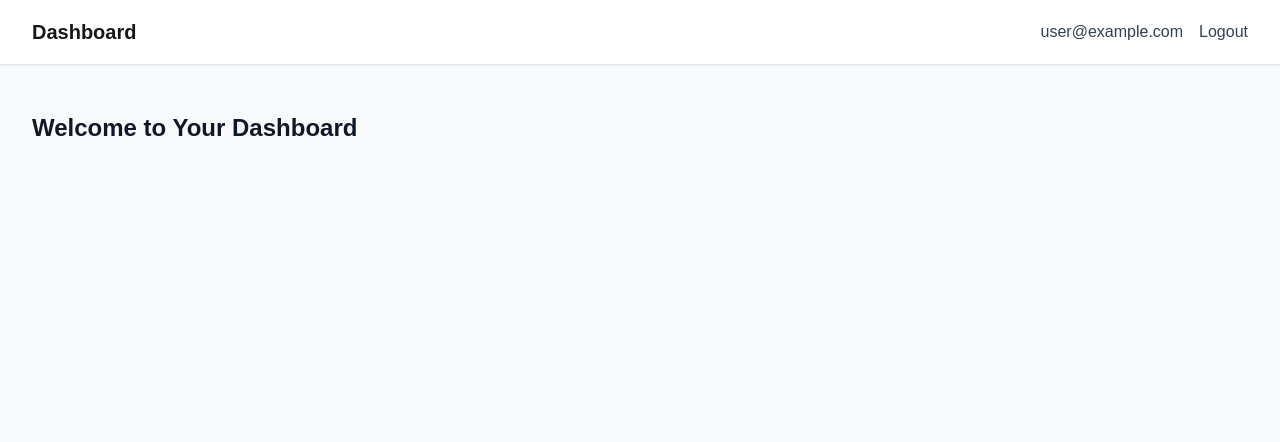
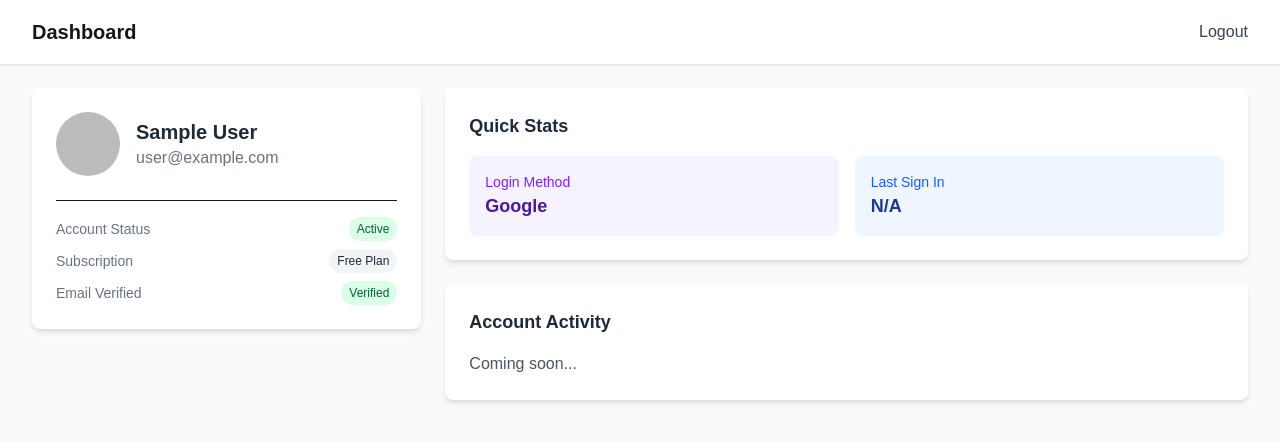
Before and after one commit to JomariHinayon/paddle-project, a Next.js app: page /dashboard in a window 1280 px wide. Shown: the top 442 px of the page. Built offline with nearby package versions, Linux system fonts and the light colour scheme; no server answers; sample sign-in values are in the browser's storage.

Commit message:
logout and dashboard output

```diff
--- /dev/null
+++ b/next.config.js
@@ -0,0 +1,11 @@
+/** @type {import('next').NextConfig} */
+const nextConfig = {
+  images: {
+    domains: [
+      'lh3.googleusercontent.com',  // Google user profile photos
+      'googleusercontent.com',      // Alternative Google photo domain
+    ],
+  },
+}
+
+module.exports = nextConfig
--- a/src/app/dashboard/page.tsx
+++ b/src/app/dashboard/page.tsx
@@ -3,8 +3,9 @@
 import { useEffect, useState } from 'react';
 import { useRouter } from 'next/navigation';
 import { auth } from '@/lib/firebase';
-import { onAuthStateChanged, signOut } from 'firebase/auth';
-import { clearSession } from '@/lib/session';
+import { onAuthStateChanged } from 'firebase/auth';
+import LogoutButton from '@/components/LogoutButton';
+import UserProfileCard from '@/components/UserProfileCard';
 
 export default function Dashboard() {
   const router = useRouter();
@@ -22,16 +23,6 @@ export default function Dashboard() {
     return () => unsubscribe();
   }, [router]);
 
-  const handleLogout = async () => {
-    try {
-      await signOut(auth);
-      clearSession();
-      router.replace('/login');
-    } catch (error) {
-      console.error('Error signing out:', error);
-    }
-  };
-
   return (
     <div className="min-h-screen bg-gray-50">
       <nav className="bg-white shadow-sm">
@@ -39,22 +30,46 @@ export default function Dashboard() {
           <div className="flex justify-between items-center h-16">
             <span className="text-xl font-semibold">Dashboard</span>
             <div className="flex items-center space-x-4">
-              <span className="text-gray-700">{user?.email}</span>
-              <button
-                onClick={handleLogout}
-                className="text-gray-700 hover:text-gray-900"
-              >
-                Logout
-              </button>
+              <LogoutButton className="text-gray-700 hover:text-gray-900" />
             </div>
           </div>
         </div>
       </nav>
 
-      <main className="max-w-7xl mx-auto py-6 sm:px-6 lg:px-8">
-        <div className="px-4 py-6 sm:px-0">
-          <h1 className="text-2xl font-bold text-gray-900">Welcome to Your Dashboard</h1>
-          {/* Add your dashboard content here */}
+      <main className="max-w-7xl mx-auto py-6 px-4 sm:px-6 lg:px-8">
+        <div className="grid grid-cols-1 md:grid-cols-3 gap-6">
+          <div className="md:col-span-1">
+            <UserProfileCard user={user} />
+          </div>
+
+          <div className="md:col-span-2 space-y-6">
+            <div className="bg-white rounded-lg shadow-md p-6">
+              <h2 className="text-lg font-semibold text-gray-800 mb-4">Quick Stats</h2>
+              <div className="grid grid-cols-2 gap-4">
+                <div className="p-4 bg-violet-50 rounded-lg">
+                  <p className="text-sm text-violet-600">Login Method</p>
+                  <p className="text-lg font-semibold text-violet-900">
+                    {user?.providerData[0]?.providerId === 'password'
+                      ? 'Email/Password'
+                      : 'Google'}
+                  </p>
+                </div>
+                <div className="p-4 bg-blue-50 rounded-lg">
+                  <p className="text-sm text-blue-600">Last Sign In</p>
+                  <p className="text-lg font-semibold text-blue-900">
+                    {user?.metadata.lastSignInTime
+                      ? new Date(user.metadata.lastSignInTime).toLocaleDateString()
+                      : 'N/A'}
+                  </p>
+                </div>
+              </div>
+            </div>
+
+            <div className="bg-white rounded-lg shadow-md p-6">
+              <h2 className="text-lg font-semibold text-gray-800 mb-4">Account Activity</h2>
+              <p className="text-gray-600">Coming soon...</p>
+            </div>
+          </div>
         </div>
       </main>
     </div>
--- /dev/null
+++ b/src/components/LogoutButton.tsx
@@ -0,0 +1,43 @@
+'use client';
+
+import { signOut } from 'firebase/auth';
+import { auth } from '@/lib/firebase';
+import { clearSession } from '@/lib/session';
+import { useRouter } from 'next/navigation';
+import { useState } from 'react';
+
+interface LogoutButtonProps {
+  className?: string;
+}
+
+export default function LogoutButton({ className = '' }: LogoutButtonProps) {
+  const router = useRouter();
+  const [loading, setLoading] = useState(false);
+
+  const handleLogout = async () => {
+    try {
+      setLoading(true);
+      await signOut(auth);
+      clearSession();
+      router.replace('/login');
+    } catch (error) {
+      console.error('Error signing out:', error);
+    } finally {
+      setLoading(false);
+    }
+  };
+
+  return (
+    <button
+      onClick={handleLogout}
+      disabled={loading}
+      className={`flex items-center ${className}`}
+    >
+      {loading ? (
+        <div className="animate-spin rounded-full h-4 w-4 border-b-2 border-current" />
+      ) : (
+        'Logout'
+      )}
+    </button>
+  );
+}
--- /dev/null
+++ b/src/components/UserProfileCard.tsx
@@ -0,0 +1,73 @@
+'use client';
+
+import { User } from 'firebase/auth';
+import Image from 'next/image';
+
+interface UserProfileCardProps {
+  user: User | null;
+}
+
+export default function UserProfileCard({ user }: UserProfileCardProps) {
+  const getProfileImage = () => {
+    if (user?.photoURL) {
+      // Handle Google photo URL
+      return (
+        <Image
+          src={user.photoURL}
+          alt={user.displayName || 'Profile'}
+          width={64}
+          height={64}
+          className="rounded-full"
+          priority
+        />
+      );
+    }
+
+    return (
+      <div className="h-16 w-16 rounded-full bg-violet-100 flex items-center justify-center">
+        <span className="text-2xl text-violet-600">
+          {(user?.displayName?.[0] || user?.email?.[0] || '?').toUpperCase()}
+        </span>
+      </div>
+    );
+  };
+
+  return (
+    <div className="bg-white rounded-lg shadow-md p-6">
+      <div className="flex items-center space-x-4">
+        {getProfileImage()}
+        <div>
+          <h2 className="text-xl font-semibold text-gray-800">
+            {user?.displayName || user?.email?.split('@')[0] || 'User'}
+          </h2>
+          <p className="text-gray-500">{user?.email}</p>
+        </div>
+      </div>
+
+      <div className="mt-6 border-t pt-4">
+        <div className="flex justify-between items-center">
+          <span className="text-sm text-gray-500">Account Status</span>
+          <span className="px-2 py-1 text-xs rounded-full bg-green-100 text-green-800">
+            Active
+          </span>
+        </div>
+        <div className="flex justify-between items-center mt-2">
+          <span className="text-sm text-gray-500">Subscription</span>
+          <span className="px-2 py-1 text-xs rounded-full bg-gray-100 text-gray-800">
+            Free Plan
+          </span>
+        </div>
+        <div className="flex justify-between items-center mt-2">
+          <span className="text-sm text-gray-500">Email Verified</span>
+          <span className={`px-2 py-1 text-xs rounded-full ${
+            user?.emailVerified
+              ? 'bg-green-100 text-green-800'
+              : 'bg-yellow-100 text-yellow-800'
+          }`}>
+            {user?.emailVerified ? 'Verified' : 'Pending'}
+          </span>
+        </div>
+      </div>
+    </div>
+  );
+}
--- a/src/lib/session.ts
+++ b/src/lib/session.ts
@@ -6,11 +6,14 @@ export const setSession = async () => {
   const user = auth.currentUser;
   if (user) {
     const token = await user.getIdToken();
-    // Store the token in a cookie
-    document.cookie = `session=${token}; path=/; max-age=3600; samesite=strict`;
+    document.cookie = `session=${token}; path=/; max-age=3600; samesite=strict; secure`;
   }
 };
 
 export const clearSession = () => {
-  document.cookie = 'session=; path=/; expires=Thu, 01 Jan 1970 00:00:00 GMT';
+  // Clear all auth-related cookies
+  document.cookie = 'session=; path=/; expires=Thu, 01 Jan 1970 00:00:00 GMT; secure';
+  // Clear any other auth-related state here
+  localStorage.removeItem('user');
+  sessionStorage.clear();
 };
--- a/src/middleware.ts
+++ b/src/middleware.ts
@@ -1,15 +1,18 @@
 import { NextResponse } from 'next/server';
 import type { NextRequest } from 'next/server';
 
+// Array of public routes that don't require authentication
+const publicRoutes = ['/', '/login', '/signup', '/confirm-signup', '/auth/action'];
+
 export async function middleware(request: NextRequest) {
-  // Skip middleware for auth-related paths
-  if (request.nextUrl.pathname.startsWith('/auth/') ||
-      request.nextUrl.pathname === '/login' ||
-      request.nextUrl.pathname === '/signup' ||
-      request.nextUrl.pathname === '/confirm-signup') {
+  const { pathname } = request.nextUrl;
+
+  // Allow public routes
+  if (publicRoutes.includes(pathname)) {
     return NextResponse.next();
   }
 
+  // Check for session token
   const session = request.cookies.get('session')?.value;
 
   if (!session) {
@@ -17,7 +20,7 @@ export async function middleware(request: NextRequest) {
   }
 
   try {
-    // Simple JWT token verification using Firebase REST API
+    // Verify token with Firebase Auth
     const verifyEndpoint = `https://identitytoolkit.googleapis.com/v1/accounts:lookup?key=${process.env.NEXT_PUBLIC_FIREBASE_API_KEY}`;
     const response = await fetch(verifyEndpoint, {
       method: 'POST',
@@ -29,18 +32,31 @@ export async function middleware(request: NextRequest) {
 
     const data = await response.json();
 
+    // No user found or invalid token
     if (!data.users?.[0]) {
-      throw new Error('Invalid token');
+      throw new Error('Invalid session');
     }
 
-    // Check email verification status
-    if (!data.users[0].emailVerified && !request.nextUrl.pathname.startsWith('/confirm-signup')) {
+    const user = data.users[0];
+
+    // Redirect unverified users to email verification page
+    if (!user.emailVerified && pathname !== '/confirm-signup') {
       return NextResponse.redirect(new URL('/confirm-signup', request.url));
+    }
+
+    // Allow access to dashboard routes for verified users
+    if (user.emailVerified && pathname.startsWith('/dashboard')) {
+      const requestHeaders = new Headers(request.headers);
+      requestHeaders.set('user', JSON.stringify(user));
+
+      return NextResponse.next({
+        headers: requestHeaders,
+      });
     }
 
     return NextResponse.next();
   } catch (error) {
-    // Clear invalid session cookie
+    // Clear invalid session and redirect to login
     const response = NextResponse.redirect(new URL('/login', request.url));
     response.cookies.delete('session');
     return response;
@@ -50,13 +66,12 @@ export async function middleware(request: NextRequest) {
 export const config = {
   matcher: [
     /*
-     * Match all request paths except:
-     * 1. /api routes
+     * Match all routes except:
+     * 1. /api (API routes)
      * 2. /_next (Next.js internals)
-     * 3. /fonts (inside /public)
-     * 4. /examples (inside /public)
-     * 5. all root files inside /public (e.g. /favicon.ico)
+     * 3. /static (static files)
+     * 4. /*.* (files with extensions)
      */
-    '/((?!api|_next|fonts|examples|[\\w-]+\\.\\w+).*)',
+    '/((?!api|_next|static|.*\\.[^/]*$).*)',
   ],
 };
--- /dev/null
+++ b/src/types/auth.d.ts
@@ -0,0 +1,17 @@
+export interface FirebaseUser {
+  localId: string;
+  email: string;
+  emailVerified: boolean;
+  displayName?: string;
+  photoUrl?: string;
+  passwordHash?: string;
+  providerUserInfo: Array<{
+    providerId: string;
+    displayName?: string;
+    photoUrl?: string;
+    email: string;
+  }>;
+  validSince: string;
+  lastLoginAt: string;
+  createdAt: string;
+}
```
